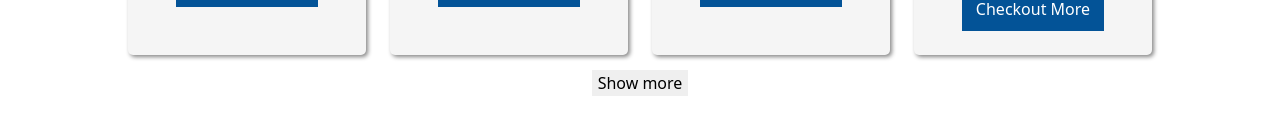
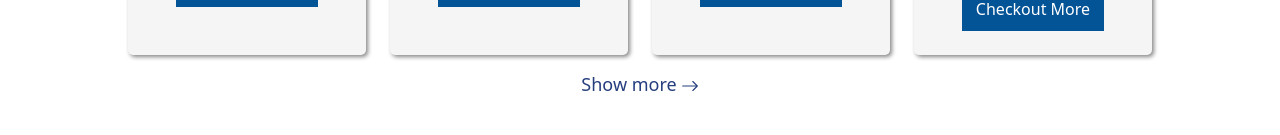
Before and after one commit to MIRJAKARIYA/Teeth-wizard-react-project, a React (Create React App) app: page / in a window 1280 px wide. Shown: the part 1419-1554 px from the top of the page. Built offline with nearby package versions, Linux system fonts and the light colour scheme.

Commit message:
show more button style changed

```diff
--- a/package.json
+++ b/package.json
@@ -10,6 +10,7 @@
     "react": "^18.0.0",
     "react-bootstrap": "^2.2.3",
     "react-dom": "^18.0.0",
+    "react-icons": "^4.3.1",
     "react-router-dom": "^6.3.0",
     "react-scripts": "5.0.1",
     "web-vitals": "^2.1.4"
--- a/public/service.json
+++ b/public/service.json
@@ -1,44 +1,58 @@
 [
   {
-    "id":1,
-    "treatment":"Dental Implant",
-    "image":"https://i.ibb.co/LQWqs6c/dental-implant.jpg",
-    "description":"Osseointegration,a biologic process in which materials like titanium or zirconia develop an intimate relationship with bone,is the foundation for contemporary dental implants.The implant fixture is inserted first to ensure that it will osseointegrate,and then a dental prosthesis is placed on top of it.Before a dental prosthetic (a tooth,bridge,or denture) is linked to the implant or an abutment that will support a dental prosthesis/crown is implanted,osseointegration requires a varied period of time.",
+    "id": 1,
+    "treatment": "Dental Implant",
+    "image": "https://i.ibb.co/LQWqs6c/dental-implant.jpg",
+    "description": "Osseointegration,a biologic process in which materials like titanium or zirconia develop an intimate relationship with bone,is the foundation for contemporary dental implants.The implant fixture is inserted first to ensure that it will osseointegrate,and then a dental prosthesis is placed on top of it.Before a dental prosthetic (a tooth,bridge,or denture) is linked to the implant or an abutment that will support a dental prosthesis/crown is implanted,osseointegration requires a varied period of time.",
     "cost": 700
   },
   {
-    "id":2,
-    "treatment":"Cracked Tooth",
+    "id": 2,
+    "treatment": "Cracked Tooth",
     "image": "https://i.ibb.co/p4Kz3WM/Cracked-teeth.jpg",
-    "description":"When a crack occurs in your tooth,it is referred to as a fractured tooth or cracked tooth syndrome (CTS).The fracture might be minor and innocuous at times.It might also cause your teeth to crack or fracture.Although tooth fractures are more prevalent in youngsters and the elderly,anybody can shatter a tooth.",
+    "description": "When a crack occurs in your tooth,it is referred to as a fractured tooth or cracked tooth syndrome (CTS).The fracture might be minor and innocuous at times.It might also cause your teeth to crack or fracture.Although tooth fractures are more prevalent in youngsters and the elderly,anybody can shatter a tooth.",
     "cost": 300
   },
   {
-    "id":3,
-    "treatment":"Wishdom Teeth",
+    "id": 3,
+    "treatment": "Wishdom Teeth",
     "image": "https://i.ibb.co/h7VbSk5/wishdom-teeth.jpg",
-    "description":"A third pair of molars at the rear of your mouth is known as wisdom teeth.They normally appear between the ages of 17 and 25,and X-rays reveal them.For one of these reasons,the majority of individuals get them removed.Wisdom teeth may not come in regularly since they are so far back in your mouth,thus they are impacted.They might become stuck in your jawbone or gums,causing discomfort.They approach from the incorrect direction.They may make contact with your other teeth.",
+    "description": "A third pair of molars at the rear of your mouth is known as wisdom teeth.They normally appear between the ages of 17 and 25,and X-rays reveal them.For one of these reasons,the majority of individuals get them removed.Wisdom teeth may not come in regularly since they are so far back in your mouth,thus they are impacted.They might become stuck in your jawbone or gums,causing discomfort.They approach from the incorrect direction.They may make contact with your other teeth.",
     "cost": 100
   },
   {
-    "id":4,
-    "treatment":"Teeth Whitening",
+    "id": 4,
+    "treatment": "Teeth Whitening",
     "image": "https://i.ibb.co/ngQXCgm/teeth-whitening.jpg",
-    "description":"There are a variety of ways to whiten your teeth,including utilizing whitening toothpaste,mouthwash,and other low-cost treatments to eliminate surface stains.However,getting it done by specialists is the greatest option for long-term outcomes.Tooth whitening can be a highly efficient means of lightening the natural color of your teeth without removing any of the tooth's surface.While it won't completely change the color,it will lighten the current tone.",
+    "description": "There are a variety of ways to whiten your teeth,including utilizing whitening toothpaste,mouthwash,and other low-cost treatments to eliminate surface stains.However,getting it done by specialists is the greatest option for long-term outcomes.Tooth whitening can be a highly efficient means of lightening the natural color of your teeth without removing any of the tooth's surface.While it won't completely change the color,it will lighten the current tone.",
     "cost": 40
   },
   {
-    "id":5,
-    "treatment":"Veneers",
+    "id": 5,
+    "treatment": "Veneers",
     "image": "https://i.ibb.co/ZzRZN3s/Veneers.jpg",
-    "description":"Dental veneers are thin,tooth-colored shells that cover the front surfaces of teeth to improve their look.They're usually composed of porcelain or resin-composite materials and are glued to your teeth permanently.Veneers can be used to correct a variety of aesthetic issues,including chipped,cracked,discolored,or undersized teeth.When a tooth is cracked or chipped,some people only need one veneer,but most people need six to eight veneers to achieve an equal,symmetrical smile.Veneers are most typically used on the upper front eight teeth.",
+    "description": "Dental veneers are thin,tooth-colored shells that cover the front surfaces of teeth to improve their look.They're usually composed of porcelain or resin-composite materials and are glued to your teeth permanently.Veneers can be used to correct a variety of aesthetic issues,including chipped,cracked,discolored,or undersized teeth.When a tooth is cracked or chipped,some people only need one veneer,but most people need six to eight veneers to achieve an equal,symmetrical smile.Veneers are most typically used on the upper front eight teeth.",
     "cost": 500
   },
   {
-    "id":6,
-    "treatment":"Orthodontic Treatment",
+    "id": 6,
+    "treatment": "Orthodontic Treatment",
     "image": "https://i.ibb.co/vzGy8h7/Orthodontic-treatment.jpg",
-    "description":"Many people have teeth that are crowded or crooked.The teeth will be straightened or moved into a better place with orthodontic therapy.This can help to enhance the look of the teeth and the way they bite together,as well as make them simpler to clean.Some people have protruding top front teeth that are ugly.These 'prominent' teeth are more vulnerable to damage,although orthodontic treatment can help to straighten them out.Alternatively,the way the upper and lower jaws connect can contribute to unattractive teeth and an improper bite.Orthodontic therapy may be able to help with both of these issues.",
+    "description": "Many people have teeth that are crowded or crooked.The teeth will be straightened or moved into a better place with orthodontic therapy.This can help to enhance the look of the teeth and the way they bite together,as well as make them simpler to clean.Some people have protruding top front teeth that are ugly.These 'prominent' teeth are more vulnerable to damage,although orthodontic treatment can help to straighten them out.Alternatively,the way the upper and lower jaws connect can contribute to unattractive teeth and an improper bite.Orthodontic therapy may be able to help with both of these issues.",
     "cost": 1200
+  },
+  {
+    "id": 7,
+    "treatment": "Dental CT Scan",
+    "image": "https://i.ibb.co/PTmsZQy/Dental-CT-Scan.jpg",
+    "description": "The position of the bone structures around your face, nasal cavity, and sinuses may be correctly plotted by your dentist. This enables them to assess any current illness as well as arrange surgical therapies. Because a dental Cone Beam scanner lacks the same level of resolution as an outpatient CT scan, it cannot be utilized to assess soft tissue structures such as muscles, lymph nodes, nerves, or glands.",
+    "cost": 200
+  },
+  {
+    "id": 8,
+    "treatment": "Complete denture",
+    "image": "https://i.ibb.co/YB8sYHH/Complete-denture.jpg",
+    "description": "The high frequency of tooth decay, along with the progressive ageing of populations in industrialized countries, has resulted in a constant rise in the need for total denture treatment. It is important to examine a variety of concerns during the denture procedure in order to obtain appropriate treatment. The patient's motivation for denture therapy and emotional attitude toward dentures must be assessed before treatment begins.",
+    "cost": 1600
   }
 ]
--- a/src/Pages/Home/Home/Home.css
+++ b/src/Pages/Home/Home/Home.css
@@ -7,7 +7,10 @@
     display: block;
     margin: 15px auto;
     border: none;
-    background-color: y;
+    background-color: transparent;
+    color: #253e7e;
+    font-weight: 500;
+    font-size: 18px;
 }
 @media screen and (max-width: 767px) {
     .services-container{
--- a/src/Pages/Home/Home/Home.js
+++ b/src/Pages/Home/Home/Home.js
@@ -1,33 +1,37 @@
-import React, { useEffect, useState } from 'react';
-import Banner from '../Banner/Banner';
-import './Home.css';
-import useServices from '../../../useServices';
-import SingleService from '../../Shared/SingleService/SingleService';
-import './Home.css';
+import React, { useEffect, useState } from "react";
+import Banner from "../Banner/Banner";
+import "./Home.css";
+import useServices from "../../../useServices";
+import SingleService from "../../Shared/SingleService/SingleService";
+import "./Home.css";
+import { BsArrowRight, BsArrowLeft } from "react-icons/bs";
+
 const Home = () => {
   const services = useServices();
   const [showAll, setShowAll] = useState(false);
   const [showData, setShowData] = useState([]);
-    useEffect(()=>{
-        if(showAll){
-            setShowData(services)
+  useEffect(() => {
+    if (showAll) {
+      setShowData(services);
+    } else {
+      setShowData(services.slice(0, 4));
     }
-        else{
-            setShowData(services.slice(0,4))
-        }
-    },[showAll,services])
+  }, [showAll, services]);
   console.log(services);
   return (
     <div>
       <Banner></Banner>
-            <div className='services-container'  id='services'>
-                <h1 className='text-center mb-5'>Services</h1>
-                <div className='row gy-4'>
-                {
-                    showData.map(service => <SingleService key={service.id} service={service}></SingleService>)
-                }
+      <div className="services-container" id="services">
+        <h1 className="text-center mb-5">Services</h1>
+        <div className="row gy-4">
+          {showData.map((service) => (
+            <SingleService key={service.id} service={service}></SingleService>
+          ))}
         </div>
-                <button className='show-button' onClick={()=> setShowAll(!showAll)}>{showAll?'Show less': 'Show more'}</button>
+        <button className="show-button" onClick={() => setShowAll(!showAll)}>
+          <span className="me-1">{showAll ? "Show less" : "Show more"}</span>
+          {showAll ? <BsArrowLeft /> : <BsArrowRight />}
+        </button>
       </div>
     </div>
   );
```
Also changed, not shown: 1 other file (tests, documents, lock files or other folders). Lines whose indentation alone changed are shown as unchanged.
